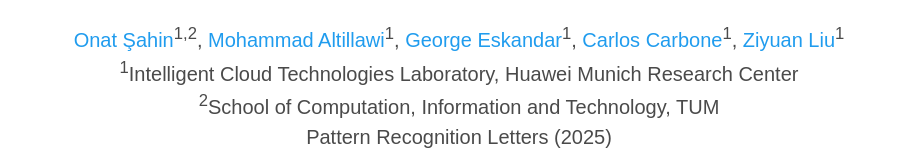
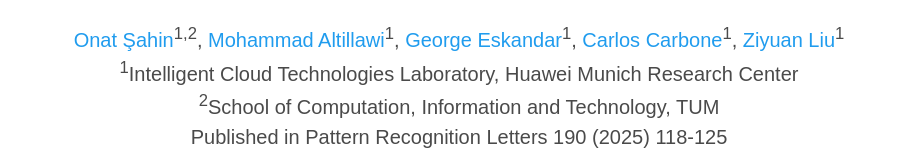
Before and after one commit to onatsahin/ConsistentDreamer, a plain HTML site: page index.html in a window 1280 px wide. Shown: the part 213-374 px from the top of the page, without its empty margins (181-1102 px from the left). Drawn offline with nearby package versions, Linux system fonts and the light colour scheme; some icons are missing; a web font is replaced by a local one.

Commit message:
Add journal details

```diff
--- a/index.html
+++ b/index.html
@@ -69,7 +69,7 @@
               </div>
 
                   <div class="is-size-5 publication-authors">
-                    <span class="author-block"><sup>1</sup>Intelligent Cloud Technologies Laboratory, Huawei Munich Research Center<br><sup>2</sup>School of Computation, Information and Technology, TUM<br>Pattern Recognition Letters (2025)</span>
+                    <span class="author-block"><sup>1</sup>Intelligent Cloud Technologies Laboratory, Huawei Munich Research Center<br><sup>2</sup>School of Computation, Information and Technology, TUM<br>Published in Pattern Recognition Letters 190 (2025) 118-125</span>
                     <!-- <span class="eql-cntrb"><small><br><sup>*</sup>Indicates Equal Contribution</small></span> -->
                   </div>
 
```
